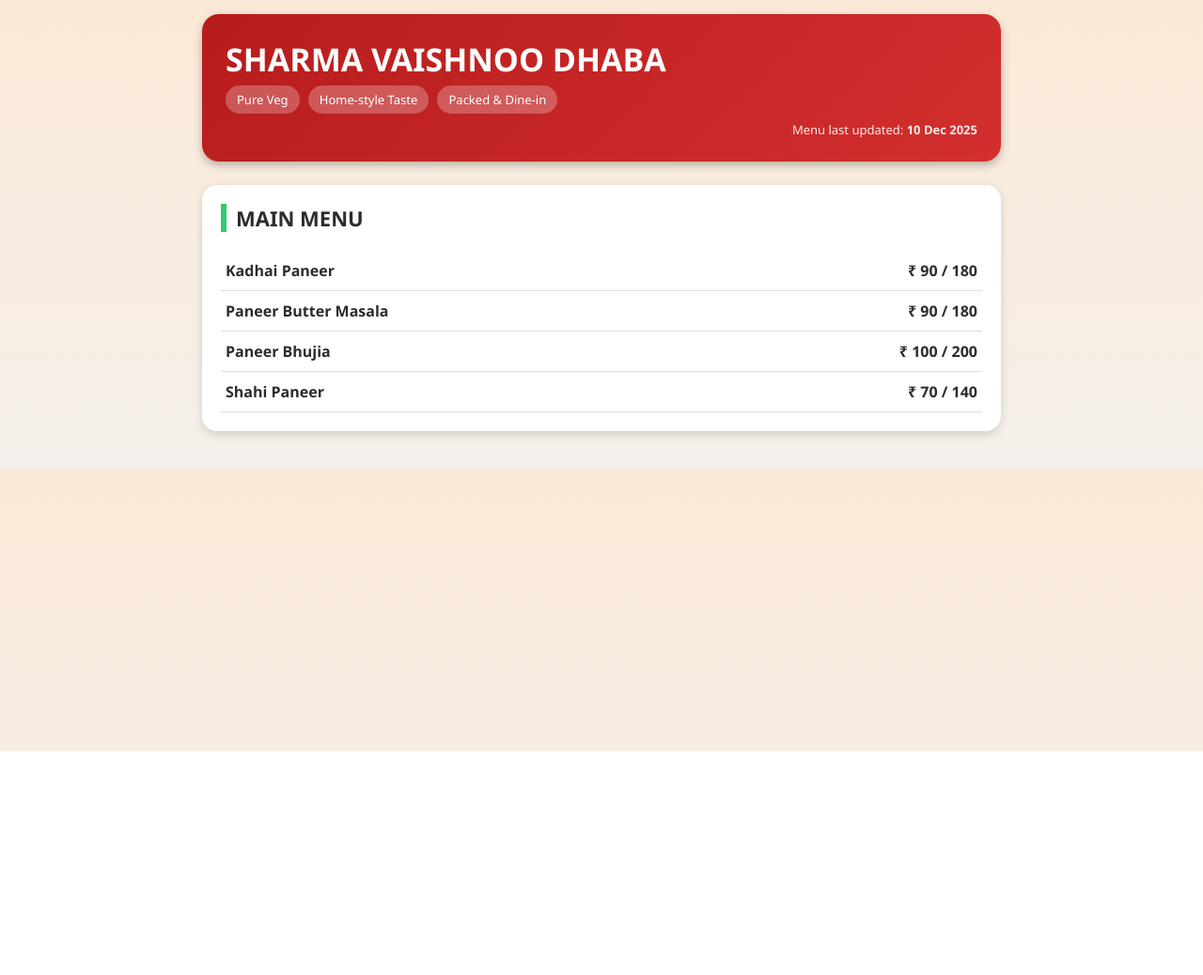
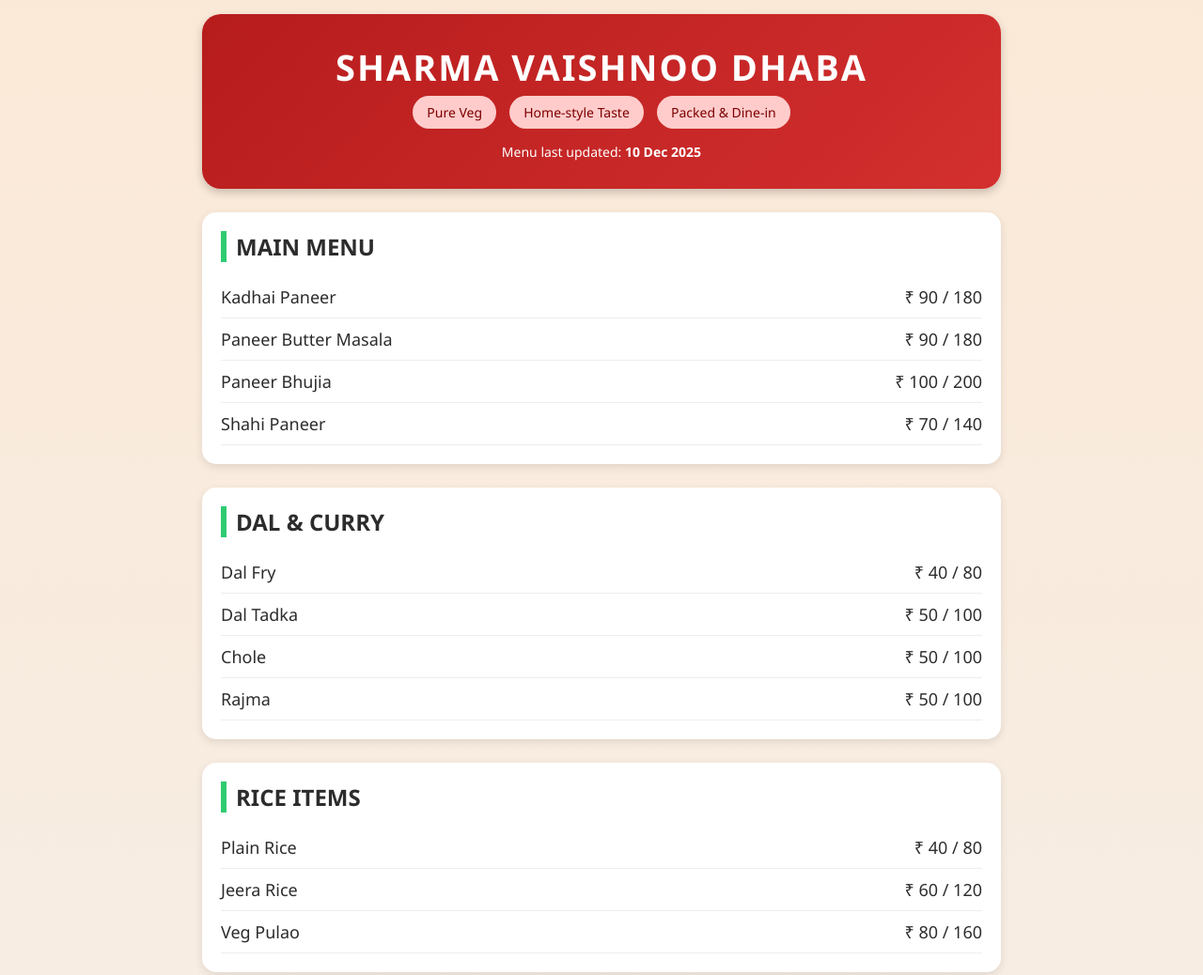
Before and after one commit to JMDamit/Sharma-vaishnooG, a plain HTML site: page docs/index.html in a window 1280 px wide. Shown: the top 1038 px of the page at 94% size. Before the commit the page ends 800 px from the top, so only its background shows below. Drawn offline with Linux system fonts and the light colour scheme.

Commit message:
Update index.html

```diff
--- a/docs/index.html
+++ b/docs/index.html
@@ -6,128 +6,148 @@
 <meta name="viewport" content="width=device-width, initial-scale=1">
 
 <style>
-        body {
-            margin: 0;
+    body{
+        margin:0;
         font-family: "Segoe UI", Tahoma, sans-serif;
         background: linear-gradient(#fbe9d7, #f5f0eb);
-            color: #2c2c2c;
+        color:#2c2c2c;
     }
 
-        .container {
-            max-width: 850px;
-            margin: auto;
-            padding: 15px;
+    .container{
+        max-width:850px;
+        margin:auto;
+        padding:15px;
     }
 
-        /* HEADER */
-        .header {
-            background: linear-gradient(135deg, #b71c1c, #d32f2f);
-            color: white;
-            padding: 25px;
-            border-radius: 18px;
-            box-shadow: 0 4px 10px rgba(0,0,0,0.25);
-            margin-bottom: 25px;
+    /* Header */
+    .header{
+        background: linear-gradient(135deg,#b71c1c,#d32f2f);
+        color:white;
+        border-radius:20px;
+        padding:30px;
+        text-align:center;
+        margin-bottom:25px;
+        box-shadow:0 4px 10px rgba(0,0,0,0.2);
+    }
+    .header h1{
+        margin:0;
+        font-size:38px;
+        letter-spacing:2px;
+    }
+    .tags span{
+        background:#ffcccb;
+        padding:8px 15px;
+        border-radius:20px;
+        margin:5px;
+        display:inline-block;
+        font-size:14px;
+        color:#7c0000;
+    }
+    .date{
+        margin-top:10px;
+        font-size:14px;
     }
 
-        .title {
-            font-size: 34px;
-            font-weight: 700;
-            margin-bottom: 5px;
+    /* Menu Card */
+    .menu-box{
+        background:white;
+        padding:20px;
+        border-radius:15px;
+        margin-bottom:25px;
+        box-shadow:0 3px 10px rgba(0,0,0,0.1);
+    }
+    .menu-title{
+        font-size:24px;
+        margin-bottom:15px;
+        padding-left:10px;
+        border-left:6px solid #2ecc71;
+        font-weight:bold;
     }
 
-        .tags span {
-            background: rgba(255,255,255,0.25);
-            padding: 6px 12px;
-            border-radius: 20px;
-            margin-right: 5px;
-            font-size: 13px;
-            display: inline-block;
+    .item{
+        display:flex;
+        justify-content:space-between;
+        padding:10px 0;
+        border-bottom:1px solid #eee;
+        font-size:18px;
     }
 
-        .date {
-            font-size: 13px;
-            margin-top: 8px;
-            opacity: 0.9;
-            text-align: right;
-        }
-
-        /* MENU SECTION */
-        .section {
-            background: white;
-            padding: 20px;
-            border-radius: 16px;
-            box-shadow: 0 3px 10px rgba(0,0,0,0.15);
-            margin-bottom: 25px;
-        }
-
-        .section-title {
-            font-size: 22px;
-            font-weight: 700;
-            border-left: 6px solid #2ecc71;
-            padding-left: 10px;
-            margin-bottom: 20px;
-        }
-
-        table {
-            width: 100%;
-            border-collapse: collapse;
-            font-size: 16px;
-        }
-
-        table tr {
-            border-bottom: 1px solid #ddd;
-        }
-
-        table td {
-            padding: 10px 5px;
-        }
-
-        .price {
-            font-weight: bold;
-            text-align: right;
+    .footer{
+        text-align:center;
+        font-size:14px;
+        margin:40px 0;
+        color:#555;
     }
 </style>
 </head>
 
 <body>
+
 <div class="container">
 
     <div class="header">
-        <div class="title">SHARMA VAISHNOO DHABA</div>
-
+        <h1>SHARMA VAISHNOO DHABA</h1>
         <div class="tags">
             <span>Pure Veg</span>
             <span>Home-style Taste</span>
             <span>Packed & Dine-in</span>
         </div>
-
         <div class="date">Menu last updated: <b>10 Dec 2025</b></div>
     </div>
 
-    <!-- MAIN MENU -->
-    <div class="section">
-        <div class="section-title">MAIN MENU</div>
+    <!-- Main Menu -->
+    <div class="menu-box">
+        <div class="menu-title">MAIN MENU</div>
 
-        <table>
-            <tr>
-                <td><b>Kadhai Paneer</b></td>
-                <td class="price">₹ 90 / 180</td>
-            </tr>
-            <tr>
-                <td><b>Paneer Butter Masala</b></td>
-                <td class="price">₹ 90 / 180</td>
-            </tr>
-            <tr>
-                <td><b>Paneer Bhujia</b></td>
-                <td class="price">₹ 100 / 200</td>
-            </tr>
-            <tr>
-                <td><b>Shahi Paneer</b></td>
-                <td class="price">₹ 70 / 140</td>
-            </tr>
-        </table>
+        <div class="item"><span>Kadhai Paneer</span><span>₹ 90 / 180</span></div>
+        <div class="item"><span>Paneer Butter Masala</span><span>₹ 90 / 180</span></div>
+        <div class="item"><span>Paneer Bhujia</span><span>₹ 100 / 200</span></div>
+        <div class="item"><span>Shahi Paneer</span><span>₹ 70 / 140</span></div>
+    </div>
+
+    <!-- Dal -->
+    <div class="menu-box">
+        <div class="menu-title">DAL & CURRY</div>
+
+        <div class="item"><span>Dal Fry</span><span>₹ 40 / 80</span></div>
+        <div class="item"><span>Dal Tadka</span><span>₹ 50 / 100</span></div>
+        <div class="item"><span>Chole</span><span>₹ 50 / 100</span></div>
+        <div class="item"><span>Rajma</span><span>₹ 50 / 100</span></div>
+    </div>
+
+    <!-- Rice -->
+    <div class="menu-box">
+        <div class="menu-title">RICE ITEMS</div>
+
+        <div class="item"><span>Plain Rice</span><span>₹ 40 / 80</span></div>
+        <div class="item"><span>Jeera Rice</span><span>₹ 60 / 120</span></div>
+        <div class="item"><span>Veg Pulao</span><span>₹ 80 / 160</span></div>
+    </div>
+
+    <!-- Roti -->
+    <div class="menu-box">
+        <div class="menu-title">BREADS</div>
+
+        <div class="item"><span>Tawa Roti</span><span>₹ 5</span></div>
+        <div class="item"><span>Butter Roti</span><span>₹ 7</span></div>
+        <div class="item"><span>Naan</span><span>₹ 20</span></div>
+        <div class="item"><span>Butter Naan</span><span>₹ 30</span></div>
+    </div>
+
+    <!-- Drinks -->
+    <div class="menu-box">
+        <div class="menu-title">DRINKS</div>
+
+        <div class="item"><span>Cold Drink</span><span>₹ 20</span></div>
+        <div class="item"><span>Mineral Water</span><span>₹ 20</span></div>
+        <div class="item"><span>Chhachh</span><span>₹ 15</span></div>
+    </div>
+
+    <div class="footer">
+        © 2025 Sharma Vaishnoo Dhaba • Solan Bypass
     </div>
 
 </div>
+
 </body>
 </html>
```
Lines whose indentation alone changed are shown as unchanged.
